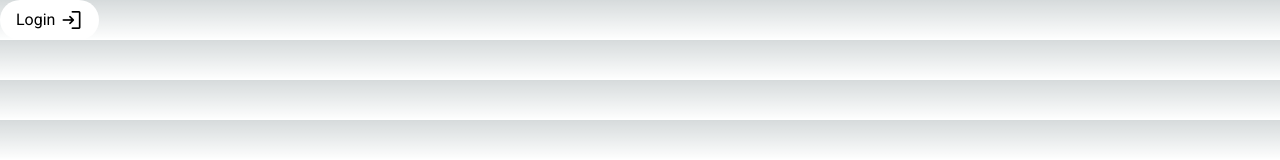
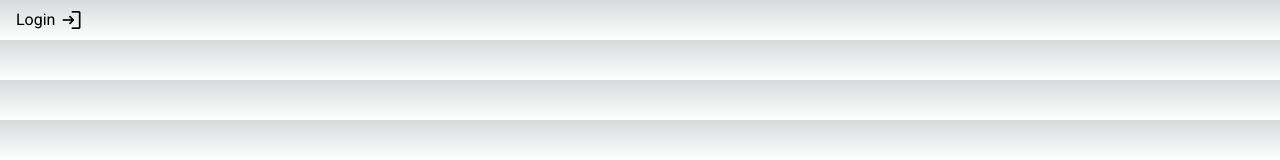
Before and after one commit to SameerJS6/SwiftNotes, a Next.js app: page / in a window 1280 px wide. Shown: the top 160 px of the page. Built offline with nearby package versions, Linux system fonts and the light colour scheme.

Commit message:
style: Material Design Principal added

```diff
--- a/tailwind.config.ts
+++ b/tailwind.config.ts
@@ -1,4 +1,13 @@
 import type { Config } from "tailwindcss";
+
+function withOpacity(variableName) {
+  return ({ opacityValue }) => {
+    if (opacityValue !== undefined) {
+      return `rgba(var(${variableName}), ${opacityValue})`;
+    }
+    return `rgb(var(${variableName}))`;
+  };
+}
 
 const config: Config = {
   content: [
@@ -6,7 +15,124 @@ const config: Config = {
     "./components/**/*.{js,ts,jsx,tsx,mdx}",
     "./app/**/*.{js,ts,jsx,tsx,mdx}",
   ],
-  theme: {},
+  theme: {
+    colors: {
+      primary: withOpacity("--primary"),
+      onPrimary: withOpacity("--on-primary"),
+
+      primaryContainer: withOpacity("--primary-container"),
+      onPrimaryContainer: withOpacity("--on-primary-container"),
+
+      secondary: withOpacity("--secondary"),
+      onSecondary: withOpacity("--on-secondary"),
+
+      secondaryContainer: withOpacity("--secondary-container"),
+      onSecondaryContainer: withOpacity("--on-secondary-container"),
+
+      tertiary: withOpacity("--tertiary"),
+      onTertiary: withOpacity("--on-tertiary"),
+
+      tertiaryContainer: withOpacity("--tertiary-container"),
+      onTertiaryContainer: withOpacity("--on-tertiary-container"),
+
+      error: withOpacity("--error"),
+      errorContainer: withOpacity("--error-container"),
+
+      onError: withOpacity("--on-error"),
+      onErrorContainer: withOpacity("--on-error-container"),
+
+      outline: withOpacity("--outline"),
+      outlineVariant: withOpacity("--outline-variant"),
+
+      background: withOpacity("--background"),
+      onBackground: withOpacity("--on-background"),
+
+      surface: withOpacity("--surface"),
+      onSurface: withOpacity("--on-surface"),
+
+      inverseSurface: withOpacity("--inverse-surface"),
+      inverseOnSurface: withOpacity("--inverse-on-surface"),
+
+      surfaceContainerLowest: withOpacity("--surface-container-lowest"),
+      surfaceContainerLow: withOpacity("--surface-container-low"),
+      surfaceContainer: withOpacity("--surface-container"),
+      surfaceContainerHigh: withOpacity("--surface-container-high"),
+      surfaceContainerHighest: withOpacity("--surface-container-highest"),
+
+      surfaceDim: withOpacity("--surface-dim"),
+      surfaceBright: withOpacity("--surface-bright"),
+
+      surfaceVariant: withOpacity("--surface-variant"),
+      onSurfaceVariant: withOpacity("--on-surface-variant"),
+
+      overlay: withOpacity("--overlay"),
+
+      transparent: "transparent",
+
+      fontSize: {
+        "display-lg": [
+          "57px",
+          { fontWeight: 400, lineHeight: "64px", letterSpacing: "-0.015625em" },
+        ],
+        "display-md": [
+          "45px",
+          { fontWeight: 400, lineHeight: "52px", letterSpacing: "0px" },
+        ],
+        "display-sm": [
+          "36px",
+          { fontWeight: 400, lineHeight: "44px", letterSpacing: "0" },
+        ],
+        "headline-lg": [
+          "32px",
+          { fontWeight: 400, lineHeight: "40px", letterSpacing: "0" },
+        ],
+        "headline-md": [
+          "28px",
+          { fontWeight: 400, lineHeight: "36px", letterSpacing: "0px" },
+        ],
+        "headline-sm": [
+          "24px",
+          { fontWeight: 400, lineHeight: "32px", letterSpacing: "0px" },
+        ],
+        "title-lg": [
+          "22px",
+          { fontWeight: 400, lineHeight: "28px", letterSpacing: "0px" },
+        ],
+        "title-md": [
+          "16px",
+          { fontWeight: 500, lineHeight: "24px", letterSpacing: "0.009375em" },
+        ],
+        "title-sm": [
+          "14px",
+          { fontWeight: 500, lineHeight: "20px", letterSpacing: "0.00625em" },
+        ],
+        "body-lg": [
+          "16px",
+          { fontWeight: 400, lineHeight: "24px", letterSpacing: "0.03125em" },
+        ],
+        "body-md": [
+          "14px",
+          { fontWeight: 400, lineHeight: "20px", letterSpacing: "0.015625em" },
+        ],
+        "body-sm": [
+          "12px",
+          { fontWeight: 400, lineHeight: "16px", letterSpacing: "0.025em" },
+        ],
+        "label-lg": [
+          "14px",
+          { fontWeight: 500, lineHeight: "20px", letterSpacing: "0.00625em" },
+        ],
+        "label-md": [
+          "12px",
+          { fontWeight: 500, lineHeight: "16px", letterSpacing: "0.03125em" },
+        ],
+        "label-sm": [
+          "11px",
+          { fontWeight: 500, lineHeight: "16px", letterSpacing: "0.03125em" },
+        ],
+      },
+    },
+  },
   plugins: [],
 };
 export default config;
```
